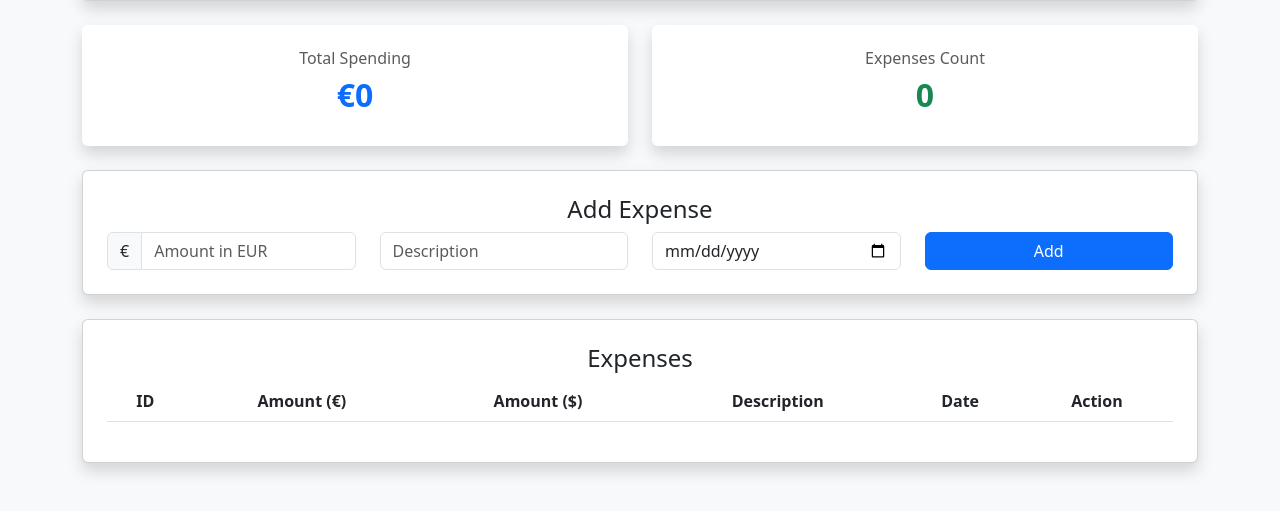
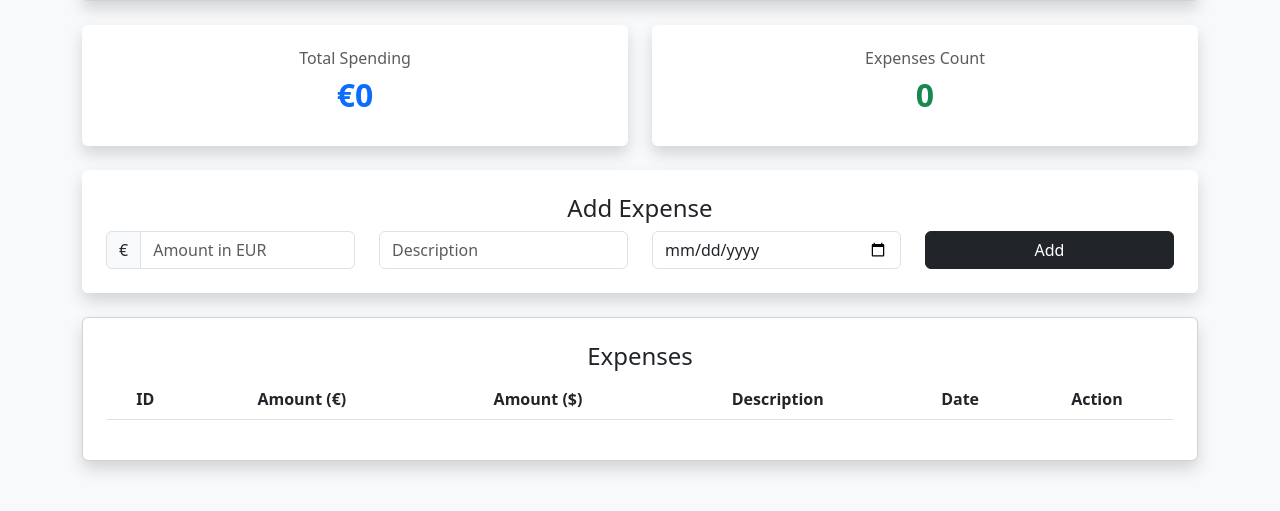
Before and after one commit to aiswarialajan124-png/WSA-project, a Flask app: page / in a window 1280 px wide. Shown: the part 360-871 px from the top of the page. After the commit the page ends 832 px from the top, so only its background shows below. Run offline with Flask 3, Linux system fonts and the light colour scheme; data that the repository does not hold is empty.

Commit message:
Improved table alignment

```diff
--- a/finance-tracker/templates/index.html
+++ b/finance-tracker/templates/index.html
@@ -38,7 +38,7 @@
             </div>
 
             <!-- Add Expenses -->
-             <div class="card p-4 mb-4 shadow">
+             <div class="card p-4 mb-4 shadow border-0">
                 <h4>Add Expense</h4>
                 <div class="row">
                     <div class="col">
@@ -54,7 +54,7 @@
                         <input type="date" id="date" class="form-control">
                     </div>
                     <div class="col">
-                        <button class="btn btn-primary w-100" onclick="addExpense()">Add</button>
+                        <button class="btn btn-dark w-100">Add</button>
                     </div>
                 </div>
              </div>
@@ -62,7 +62,7 @@
              <!-- Table -->
               <div class="card p-4 shadow">
                 <h4>Expenses</h4>
-                <table class="table table-striped table-hover">
+                <table class="table table-hover align-middle">
                     <thead>
                         <tr>
                             <th>ID</th>
```
